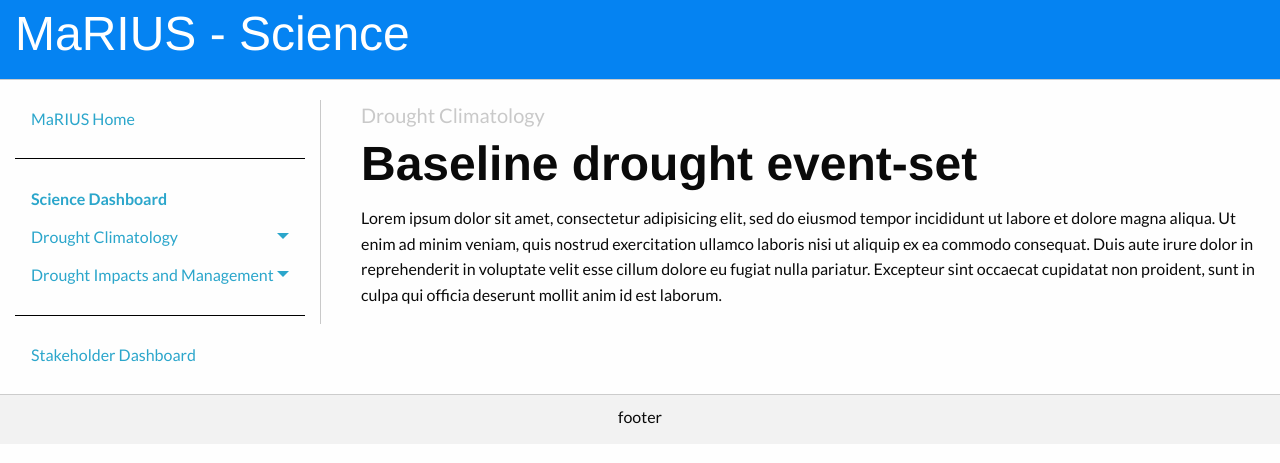
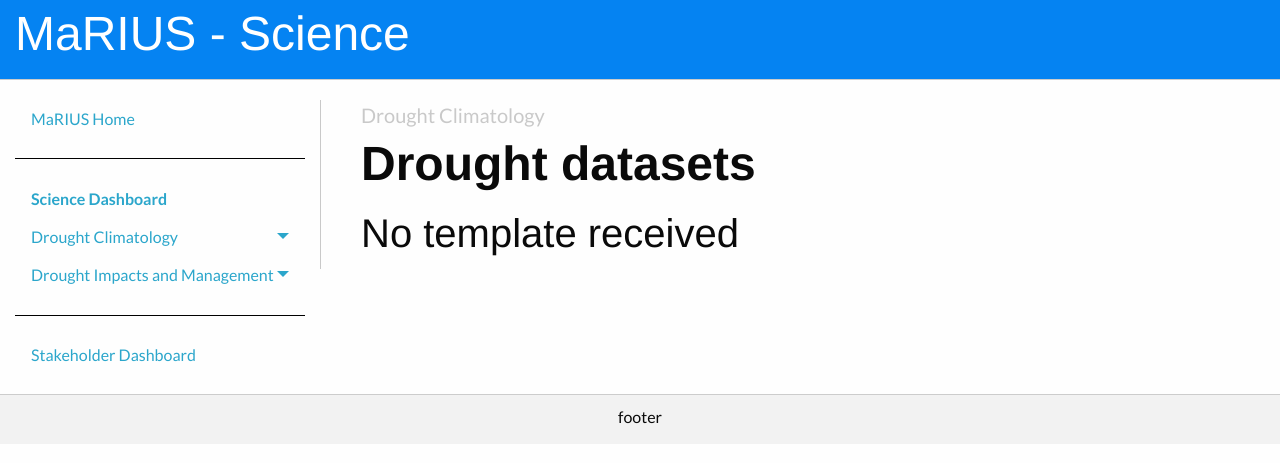
Before and after one commit to VictoriaJJ/mariusdroughtproject.org, a Jekyll site: the page built from _pages/dashboard/science/drought_climatology/baseline_drought_event_set.md, in a window 1280 px wide. Shown: the top 463 px of the page. Built offline with Jekyll 4.4.1, drawn with Linux system fonts in a browser that asks for light colours.

Commit message:
Updated baseline_drought_event_set.md

```diff
--- a/_pages/dashboard/science/drought_climatology/baseline_drought_event_set.md
+++ b/_pages/dashboard/science/drought_climatology/baseline_drought_event_set.md
@@ -2,14 +2,7 @@
 layout: science
 published: true
 permalink: /dashboard/science/drought_climatology/baseline_drought_event_set/
-
 subsection: Drought Climatology
-_title: Baseline drought event-set
+_title: Drought datasets
 ---
-
-Lorem ipsum dolor sit amet, consectetur adipisicing elit, sed do eiusmod
-tempor incididunt ut labore et dolore magna aliqua. Ut enim ad minim veniam,
-quis nostrud exercitation ullamco laboris nisi ut aliquip ex ea commodo
-consequat. Duis aute irure dolor in reprehenderit in voluptate velit esse
-cillum dolore eu fugiat nulla pariatur. Excepteur sint occaecat cupidatat non
-proident, sunt in culpa qui officia deserunt mollit anim id est laborum.
+## No template received
```
